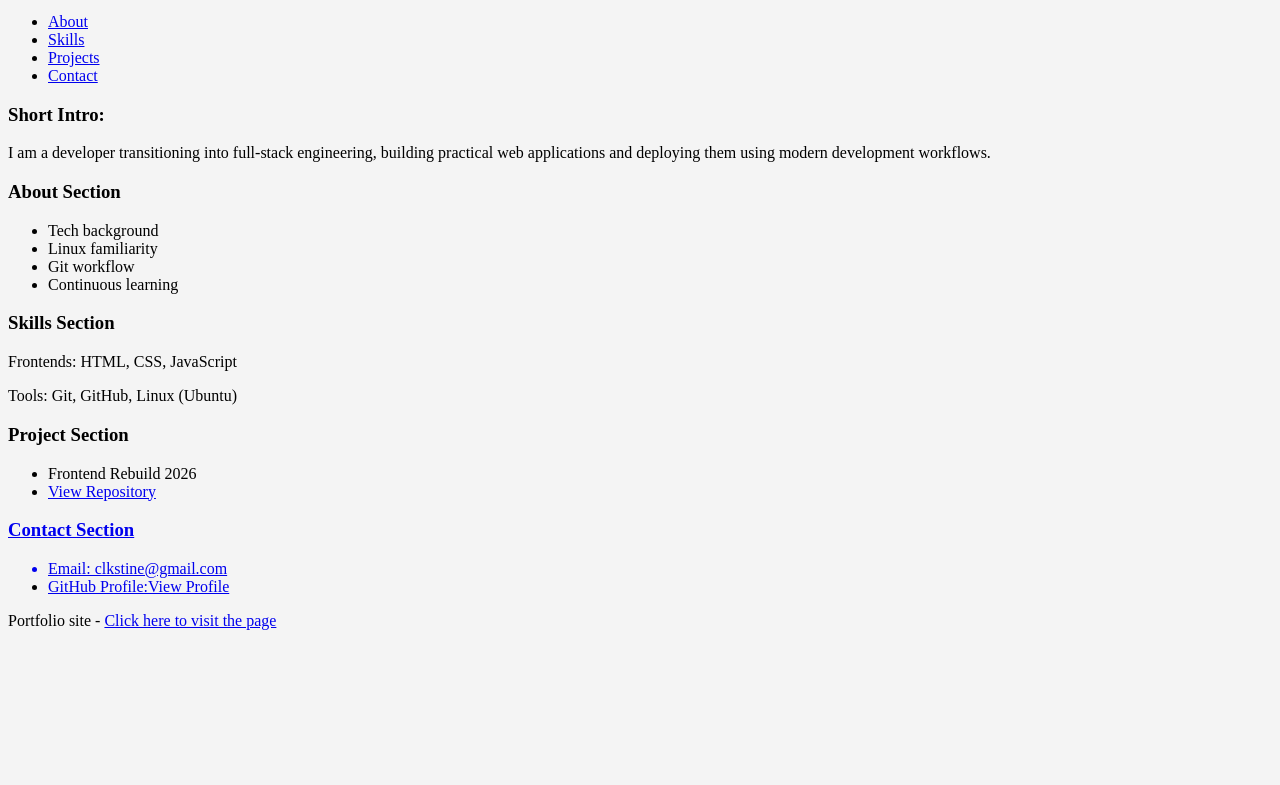
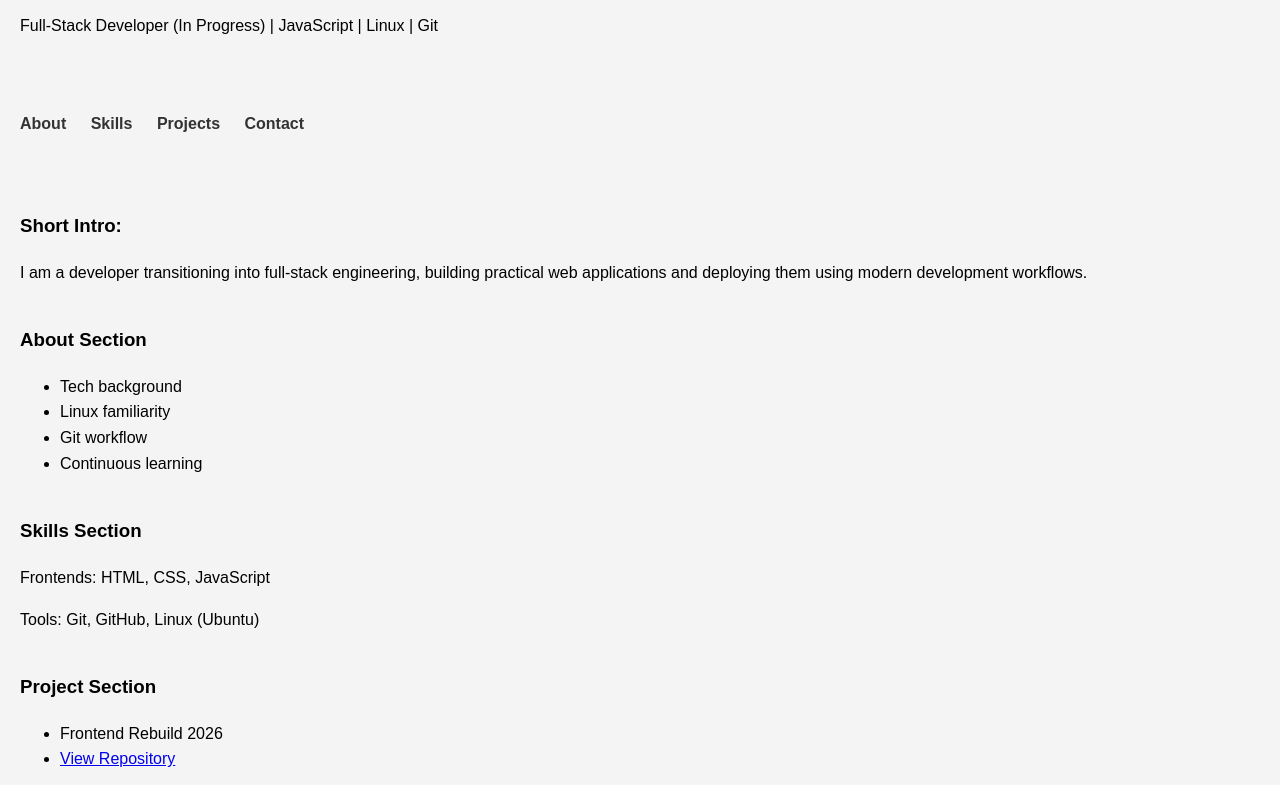
Before and after one commit to cagashi/frontend-rebuild-2026, a plain HTML site: page index.html in a window 1280 px wide. Shown: the part 101-886 px from the top of the page. Before the commit the page ends 800 px from the top, so only its background shows below. Drawn offline with Linux system fonts and the light colour scheme.

Commit message:
Improved layout and navigations styling

```diff
--- a/styles.css
+++ b/styles.css
@@ -1,3 +1,37 @@
 body{
 background-color: #f4f4f4;
+font-family: Arial, Helvetica, Sans-serif;
+margin: 0;
+line-height: 1.6;
 }
+
+header, nav, main, footer {
+margin-width: 900ppx;
+padding: 20px;
+margin: auto;
+}
+
+section{
+margin-bottom: 40px;
+}
+
+nav ul{
+list-style: none;
+padding:0;
+}
+
+nav ul li{
+display: inline-block;
+margin-right: 20px;
+}
+
+nav ul li a {
+text-decoration: none;
+color: #333;
+font-weight: bold;
+}
+
+
+nav ul li a:hover{
+color: #0077cc;
+}
```
